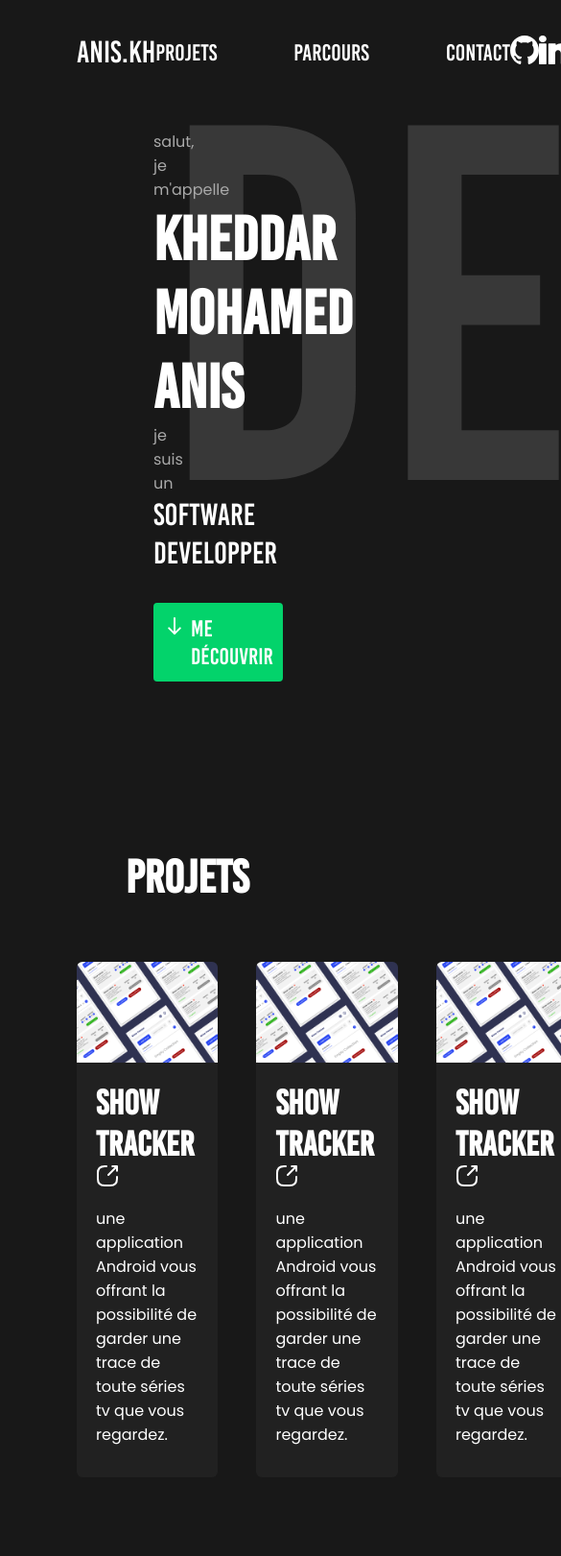
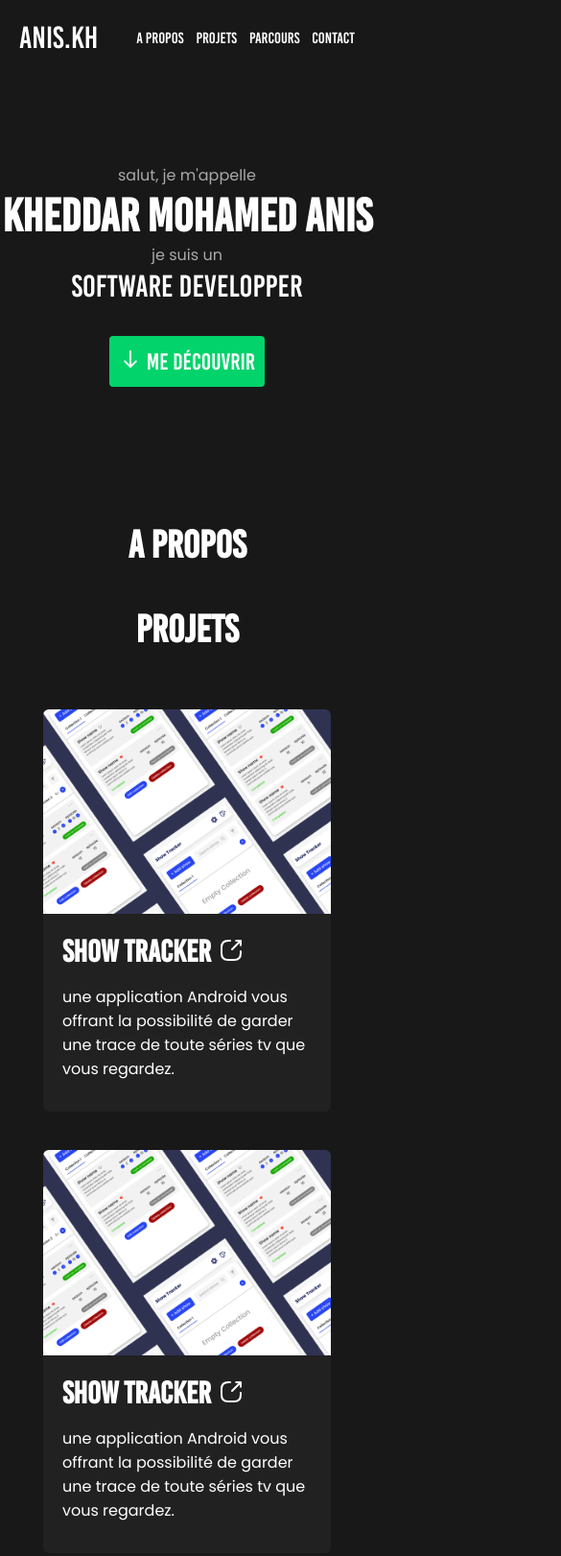
Before and after one commit to Yan-ni/portfolio, a plain HTML site: page index.html in a window 390 px wide. Shown: the top 1621 px of the page at 96% size, 585 px wide, since content can reach past the window. Drawn offline with Linux system fonts and the light colour scheme.

Commit message:
make the site responsive

```diff
--- a/index.html
+++ b/index.html
@@ -15,13 +15,14 @@
     <span class="logo"><a href="/" draggable="false">anis.kh</a></span>
     <nav>
       <ul>
+        <li><a href="#about" draggable="false" class="mobile-view-show">a propos</a></li>
         <li><a href="#projects" draggable="false">projets</a></li>
         <li><a href="#route" draggable="false">parcours</a></li>
         <li><a href="#contact" draggable="false">contact</a></li>
       </ul>
     </nav>
 
-    <ul class="social">
+    <ul class="social mobile-view-hide">
       <li>
         <a href="https://github.com/Yan-ni" target="_blank" draggable="false">
           <svg  class="github" viewBox="0 0 30 30" fill="none">
@@ -50,7 +51,18 @@
           me découvrir
         </a>
       </div>
-      <div class="right">
+      <div class="right mobile-view-hide">
+        <!-- youtube video -->
+        <!-- <iframe
+          src=""
+          frameborder="0"
+          allow="accelerometer; autoplay; clipboard-write; encrypted-media; gyroscope; picture-in-picture"
+          allowfullscreen></iframe> -->
+      </div>
+    </section>
+    <section id="about" class="about mobile-view-show">
+      <h2>a propos</h2>
+      <div class="mobile-view-show">
         <!-- youtube video -->
         <!-- <iframe
           src=""
--- a/sass/main/_projects.scss
+++ b/sass/main/_projects.scss
@@ -12,7 +12,7 @@ section.projects {
     background-color: var(--bg-alt-color);
     border-radius: 6px;
     justify-items: center;
-    max-width: 350px;
+    max-width: 300px;
     cursor: pointer;
     transition: transform 500ms ease,
                 box-shadow 500ms ease;
--- a/sass/styles.scss
+++ b/sass/styles.scss
@@ -173,3 +173,122 @@ footer {
   text-align: center;
   margin: 80px 0 40px 0;
 }
+
+@media only screen and (max-width: 1366px) {
+  .mobile-view-show {
+    display: none;
+  }
+
+  section.hero {
+    padding: 0;
+  }
+}
+
+.about iframe {
+  margin-top: 50px;
+  width: 100%;
+  aspect-ratio: 16/9;
+}
+
+@media only screen and (max-width: 1000px) {
+  .hero {
+    grid-template-columns: 1fr !important;
+    text-align: center;
+    .left {
+      display: flex;
+      flex-direction: column;
+      align-items: center;
+    }
+  }
+
+  .projects ul {
+    grid-template-columns: 1fr !important;
+  }
+
+  .mobile-view-show {
+    display: block;
+  }
+
+  .mobile-view-hide {
+    display: none !important;
+  }
+}
+
+@media only screen and (max-width: 800px) {
+  section {
+    padding: 20px;
+  }
+
+  h1 {
+    font-size: 3rem;
+  }
+
+  h2 {
+    font-size: 2.5rem;
+  }
+
+  h3 {
+    font-size: 2rem;
+  }
+
+  header {
+    padding: 20px;
+    justify-content: start;
+    gap: 40px;
+    nav {
+      flex: 1;
+      ul {
+        gap: 0;
+        justify-content: space-between;
+
+        a {
+          font-size: 1rem;
+        }
+      }
+    }
+  }
+
+  section.hero {
+    margin: 0;
+    height: max-content;
+    padding: 170px 0 120px 0;
+    .left {
+      &::before {
+        display: none;
+      }
+    }
+  }
+
+  section.route {
+    ::before, ::after {
+      display: none;
+    }
+    .timeline {
+
+      * {
+        position: unset !important;
+        transform: unset !important;
+        width: unset !important;
+        max-width: unset !important;
+        aspect-ratio: unset !important;
+      }
+      .pop {
+        max-width: 90% !important;
+        margin: 30px auto;
+      }
+    }
+  }
+
+  section.contact {
+    form {
+      grid-template-columns: 1fr;
+      :nth-child(3) {
+        grid-column: span 1 !important;
+      }
+    }
+
+    .content {
+      margin: 25px 0;
+    }
+  }
+}
```
Also changed, not shown: css/styles.min.css, 1 other file.
